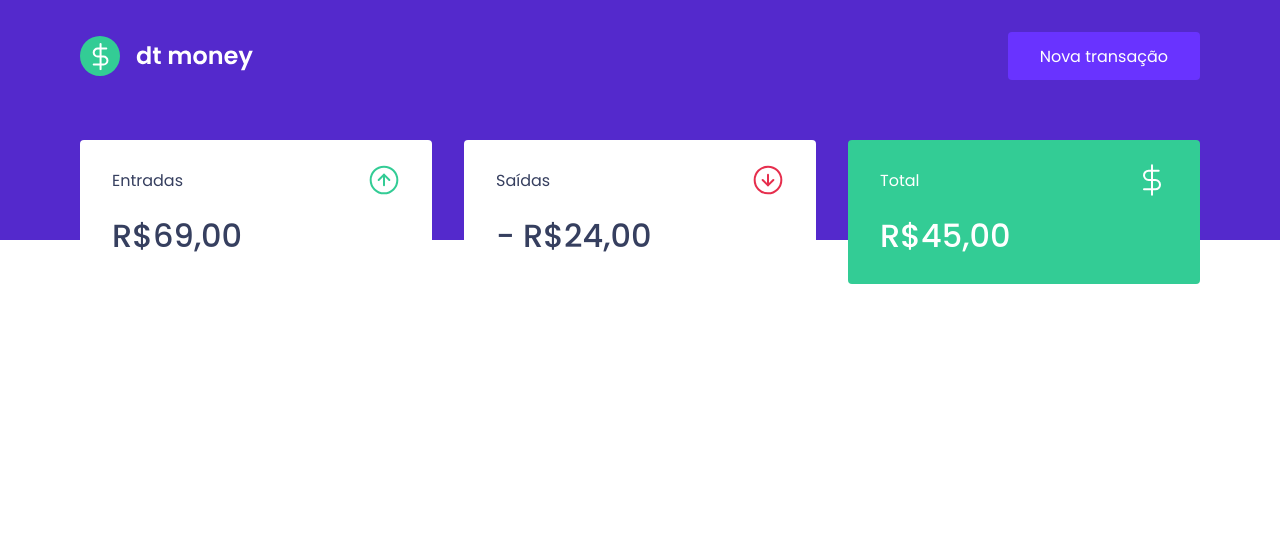
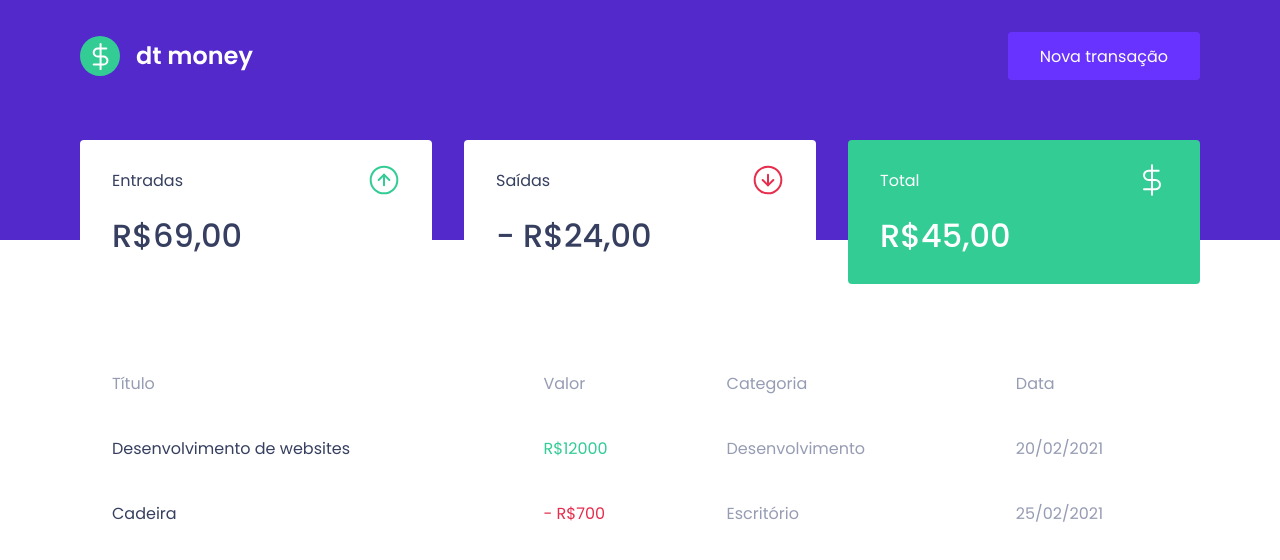
Before and after one commit to lucasbdias/Ignite-React, a React (Create React App) app in the folder chpt2-dtmoney/: page / in a window 1280 px wide. Shown: the top 560 px of the page. Built offline with nearby package versions, Linux system fonts and the light colour scheme.

Commit message:
feat: 🎸 TransactionsTable component created

```diff
--- a/chpt2-dtmoney/src/components/Dashboard/index.tsx
+++ b/chpt2-dtmoney/src/components/Dashboard/index.tsx
@@ -1,4 +1,5 @@
 import { Summary } from '../Summary';
+import TransactionsTable from '../TransactionsTable';
 
 import * as S from './styles';
 
@@ -6,6 +7,7 @@ export function Dashboard() {
   return (
     <S.Container>
       <Summary />
+      <TransactionsTable />
     </S.Container>
   );
 };
--- /dev/null
+++ b/chpt2-dtmoney/src/components/TransactionsTable/index.tsx
@@ -0,0 +1,35 @@
+import * as S from './styles';
+
+function TransactionsTable() {
+  return (
+    <S.Container>
+      <table>
+        <thead>
+          <tr>
+            <th>Título</th>
+            <th>Valor</th>
+            <th>Categoria</th>
+            <th>Data</th>
+          </tr>
+        </thead>
+
+        <tbody>
+          <tr>
+            <td>Desenvolvimento de websites</td>
+            <td className="deposit">R$12000</td>
+            <td>Desenvolvimento</td>
+            <td>20/02/2021</td>
+          </tr>
+          <tr>
+            <td>Cadeira</td>
+            <td className="withdraw">- R$700</td>
+            <td>Escritório</td>
+            <td>25/02/2021</td>
+          </tr>
+        </tbody>
+      </table>
+    </S.Container>
+  );
+};
+
+export default TransactionsTable;
--- /dev/null
+++ b/chpt2-dtmoney/src/components/TransactionsTable/styles.ts
@@ -0,0 +1,39 @@
+import styled from 'styled-components';
+
+export const Container = styled.div`
+  margin-top: 4rem;
+
+  table {
+    width: 100%;
+    border-spacing: 0 .5rem;
+
+    th {
+      color: var(--text-body);
+      font-weight: 400;
+      padding: 1rem 2rem;
+      text-align: left;
+      line-height: 1.5rem;
+    }
+
+    td {
+      padding: 1rem 2rem;
+      border: 0;
+      background: var(--shape);
+      color: var(--text-body);
+      border-radius: .25rem;
+
+      &:first-child {
+        color: var(--text-title);
+      }
+
+      &.deposit {
+        color: var(--green);
+      }
+
+      &.withdraw {
+        color: var(--red);
+      }
+    }
+
+  }
+`;
```
